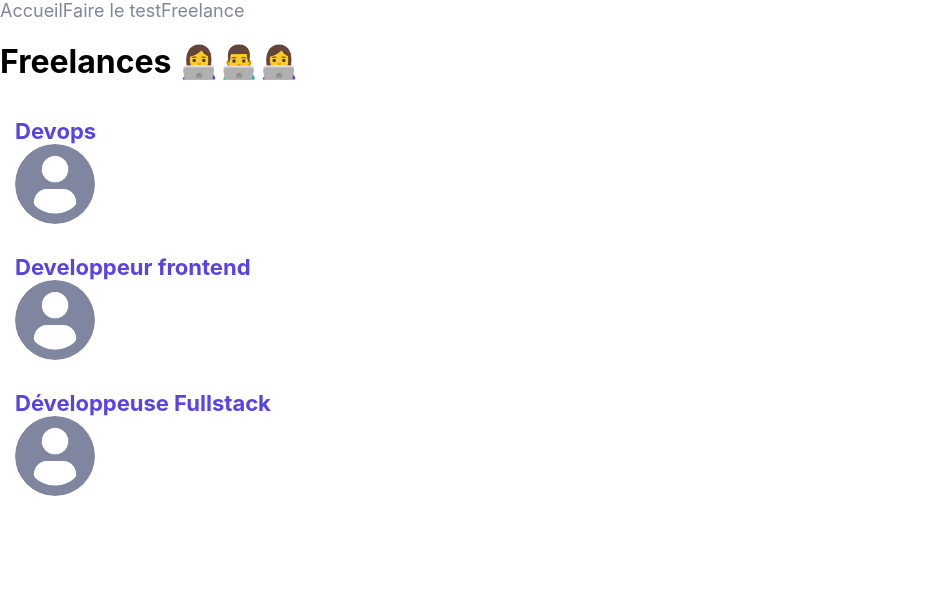
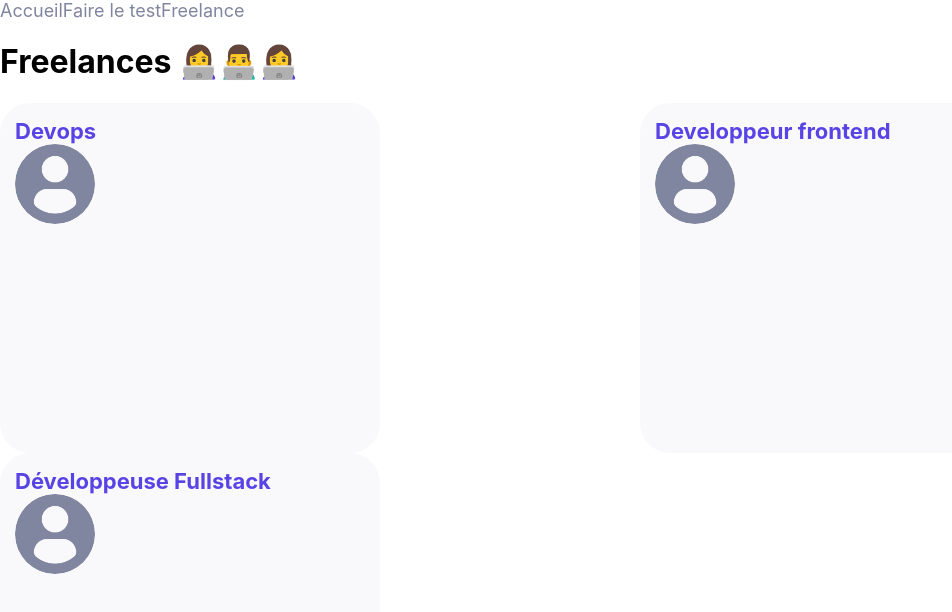
Before and after one commit to Muki-Dev/shiny-agence, a React (Create React App) app: page /freelance in a window 1280 px wide. Shown: the top 612 px of the page, without its empty margins (0-952 px from the left). Built offline with nearby package versions, Linux system fonts and the light colour scheme.

Commit message:
utiliser des variables

```diff
--- a/src/components/Card/index.jsx
+++ b/src/components/Card/index.jsx
@@ -1,9 +1,9 @@
 import styled from 'styled-components';
+import colors from '../../utils/style/colors';
 import React from 'react';
 import PropTypes from 'prop-types'
 import DefaultPicture from '../../assets/profile.png'
 
-function Card({ label,title,picture }){
 const CardLabel = styled.span`
 color: #5843e4;
 font-size: 22px;
@@ -14,12 +14,27 @@ function Card({ label,title,picture }){
 height: 80px;
 border-radius: 50%;
 `
+
+const CardWrapper = styled.div`
+     display: flex;
+    flex-direction: column;
+    padding: 15px;
+    background-color: ${colors.backgroundLight};
+    border-radius: 30px;
+    width: 350px;
+    transition: 200ms;
+    &:hover {
+        cursor: pointer;
+        box-shadow: 2px 2px 10px #e2e3e9;
+`
+
+function Card({ label,title,picture }){
     return(
-        <div style={{display:'flex', flexDirection:'column', padding: 15}}>
+        <CardWrapper>
             <CardLabel>{label}</CardLabel>
             <CardImage src={picture} alt='freelance' />
             <span>{title}</span>
-        </div>
+        </CardWrapper>
     )
 }
 
--- a/src/components/Header/index.jsx
+++ b/src/components/Header/index.jsx
@@ -1,17 +1,18 @@
 import { Link } from 'react-router-dom';
 import styled from 'styled-components';
+import colors from '../../utils/style/colors';
 
-const StyledLink = styled(Link)`
+
+function Header(){
+    const StyledLink = styled(Link)`
     padding: 15;
     color: #8186a0;
     text-decoration: none;
     font-size: 18px;
     {
-        (props) => props.$isFullLink && color: white; border-radius: 30px; background-color:#5843E4;
+        (props) => props.$isFullLink && color: white; border-radius: 30px; background-color: ${colors.primary};
     }
 `
-
-function Header(){
     return(
         <nav>
             <StyledLink to="/">Accueil</StyledLink>
--- a/src/pages/Freelance/index.jsx
+++ b/src/pages/Freelance/index.jsx
@@ -1,3 +1,4 @@
+import styled from 'styled-components';
 import DefaultPicture from '../../assets/profile.png'
 import Card from '../../components/Card';
 
@@ -19,11 +20,19 @@ const freelanceProfiles = [
     },
 ]
 
+const CardsContainer = styled.div`
+    display: grid;
+    gap: 24;
+    grid-template-rows: 350px 350px;
+    grid-template-columns: repeat(2, 1fr);
+`
+
 function Freelance(){
     return(
         <div>
 
             <h1>Freelances 👩‍💻👨‍💻👩‍💻</h1>
+            <CardsContainer>
             {
                 freelanceProfiles.map((profile,index) => (
                     <Card
@@ -35,6 +44,7 @@ function Freelance(){
                     />
                 ))
             }
+            </CardsContainer>
      </div>
     )
 
--- /dev/null
+++ b/src/utils/style/colors.js
@@ -0,0 +1,7 @@
+const colors = {
+    primary: '#5843E4',
+    secondary: '#8186A0',
+    backgroundLight: '#F9F9FC'
+}
+
+export default colors
```
Lines whose indentation alone changed are shown as unchanged.
